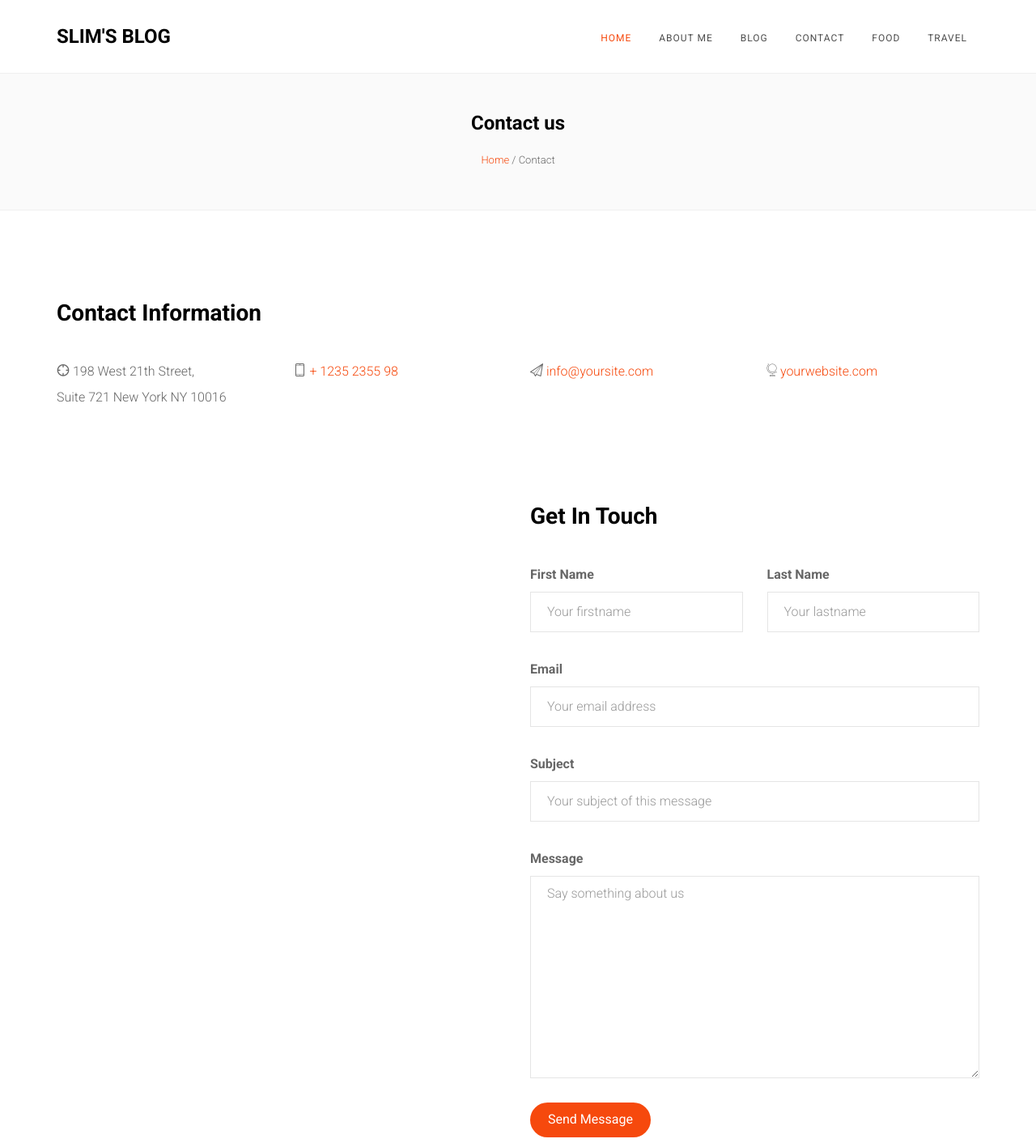
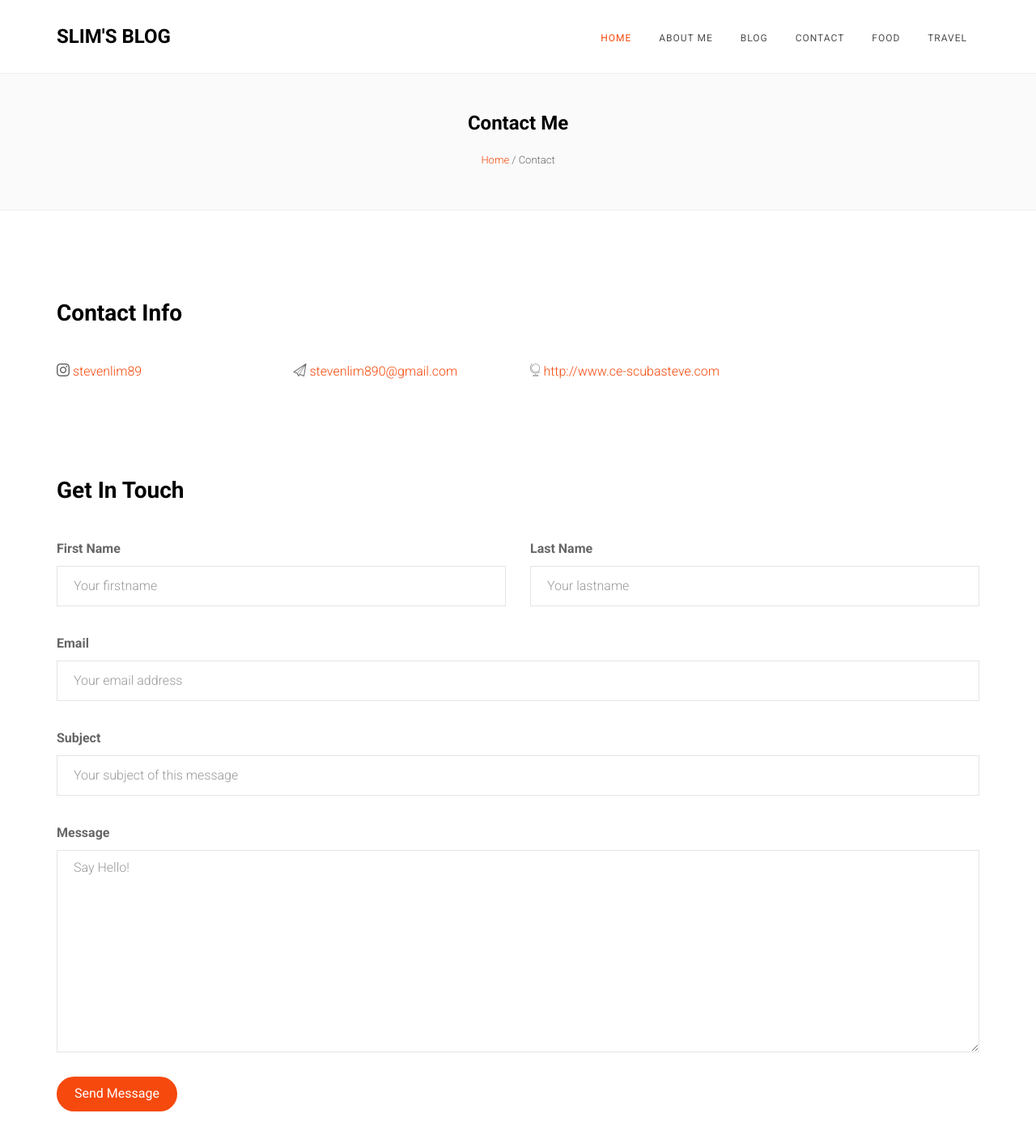
Before and after one commit to stevenlim89/slims-blog, a website: page public/views/contact.html in a window 1280 px wide. Shown: the top 1412 px of the page at 81% size. Drawn offline with nearby package versions, Linux system fonts and the light colour scheme; files that its build step writes are made by us from their sources; files whose address does not match are found by name.

Commit message:
updated html files

```diff
--- a/public/views/contact.html
+++ b/public/views/contact.html
@@ -13,39 +13,32 @@
 			<div class="container">
 				<div class="row">
 					<div class="col-md-12 breadcrumbs text-center">
-						<h2>Contact us</h2>
-						<p><span><a href="index.html">Home</a></span> / <span>Contact</span></p>
+						<h2>Contact Me</h2>
+						<p><span><a href="/">Home</a></span> / <span>Contact</span></p>
 					</div>
 				</div>
 			</div>
 		</aside>
-
 		<div id="colorlib-container">
 			<div class="container">
 				<div class="row">
 					<div class="col-md-12">
-						<h2 class="heading-2">Contact Information</h2>
+						<h2 class="heading-2">Contact Info</h2>
 						<div class="row contact-info-wrap row-pb-lg">
 							<div class="col-md-3">
-								<p><span><i class="icon-location-2"></i></span> 198 West 21th Street, <br> Suite 721 New York NY 10016</p>
+								<p><span><i class="icon-instagram"></i></span> <a href="https://www.instagram.com/stevenlim89/">stevenlim89</a></p>
 							</div>
 							<div class="col-md-3">
-								<p><span><i class="icon-phone3"></i></span> <a href="tel://1234567920">+ 1235 2355 98</a></p>
+								<p><span><i class="icon-paperplane"></i></span> <a href="mailto:stevenlim890@gmail.com">stevenlim890@gmail.com</a></p>
 							</div>
 							<div class="col-md-3">
-								<p><span><i class="icon-paperplane"></i></span> <a href="mailto:info@yoursite.com">info@yoursite.com</a></p>
-							</div>
-							<div class="col-md-3">
-								<p><span><i class="icon-globe"></i></span> <a href="#">yourwebsite.com</a></p>
+								<p><span><i class="icon-globe"></i></span> <a href="http://www.ce-scubasteve.com">http://www.ce-scubasteve.com</a></p>
 							</div>
 						</div>
 					</div>
 					<div class="col-md-12">
 						<div class="row">
-							<div class="col-md-6">
-								<div id="map" class="colorlib-map"></div>
-							</div>
-							<div class="col-md-6">
+							<div class="col-md-12">
 								<h2 class="heading-2">Get In Touch</h2>
 								<form action="#">
 									<div class="row form-group">
@@ -76,13 +69,12 @@
 									<div class="row form-group">
 										<div class="col-md-12">
 											<label for="message">Message</label>
-											<textarea name="message" id="message" cols="30" rows="10" class="form-control" placeholder="Say something about us"></textarea>
+											<textarea name="message" id="message" cols="30" rows="10" class="form-control" placeholder="Say Hello!"></textarea>
 										</div>
 									</div>
 									<div class="form-group">
 										<input type="submit" value="Send Message" class="btn btn-primary">
 									</div>
-
 								</form>
 							</div>
 						</div>
```
Also changed, not shown: public/views/about.html (+12 -3 lines), public/views/index.html (+1 -0 lines).
